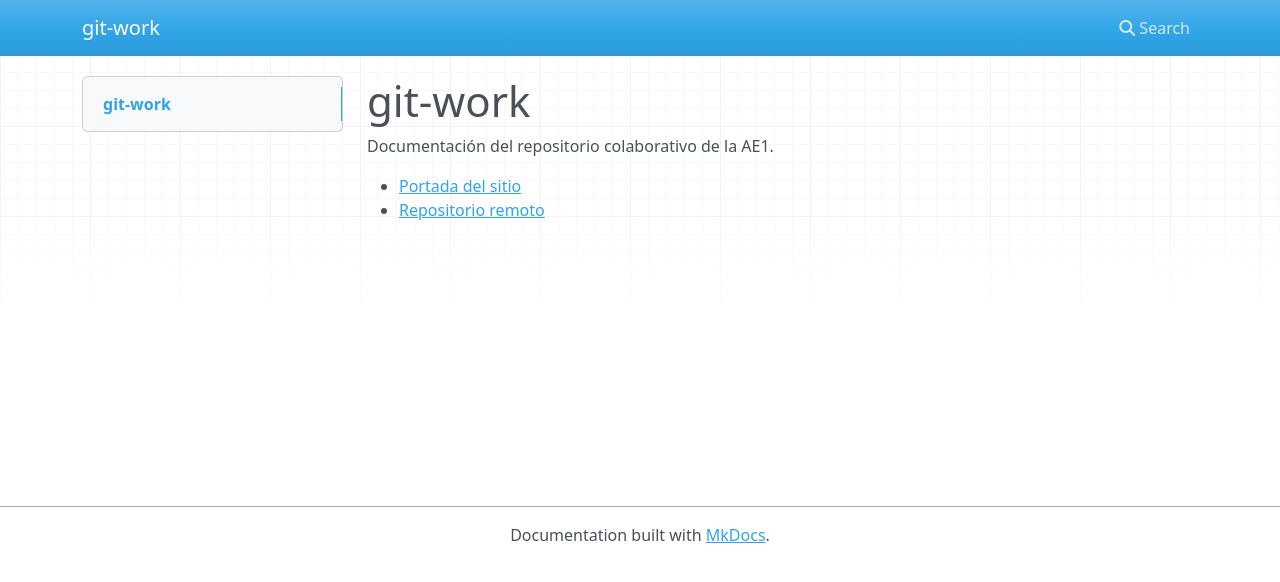
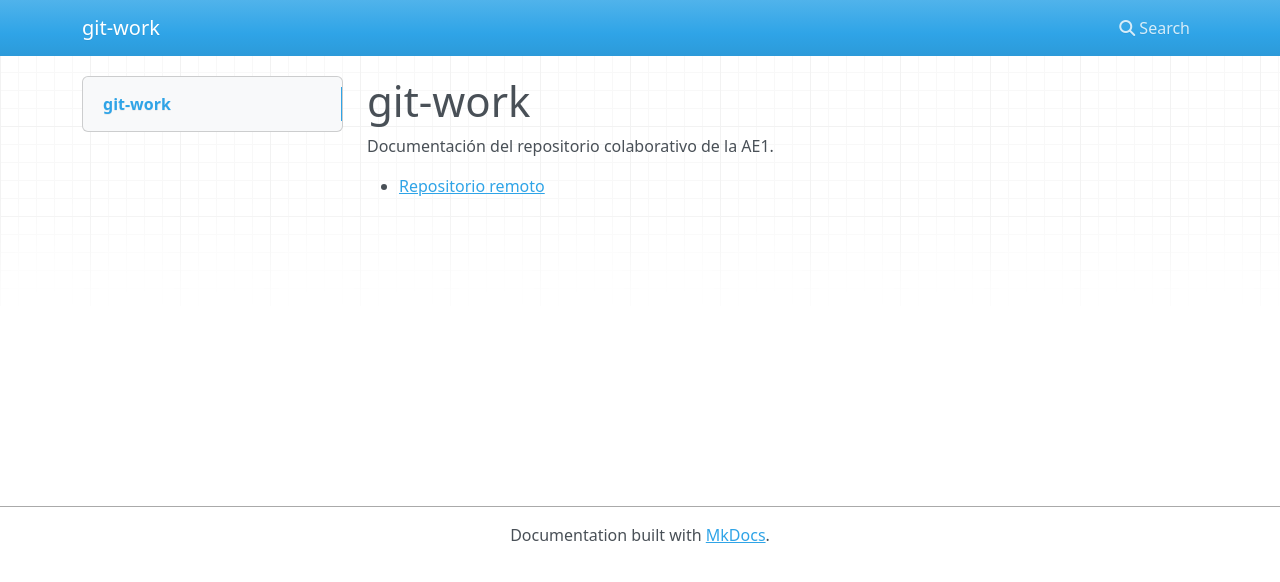
Before and after one commit to manuelgm92/git-work, an MkDocs documentation site: the page built from docs/index.md, in a window 1280 px wide. Shown: the top 582 px of the page. Built offline with MkDocs 1.6.1, drawn with Linux system fonts in a browser that asks for light colours; nearby versions of some CDN libraries.

Commit message:
Soluciona error en la construción de la documentación con MkDocs.
Modifica el contenido de docs/index.md eliminando la línea '- [Portada del sitio](../index.html) ya que MkDocs interpreta estrictamente los archivos dentro de docs/ y considera que ../index.html es un archivo externo dando lugar a error.'

```diff
--- a/docs/index.md
+++ b/docs/index.md
@@ -2,5 +2,4 @@
 
 Documentación del repositorio colaborativo de la AE1.
 
-- [Portada del sitio](../index.html)
 - [Repositorio remoto](https://github.com/manuelgm92/git-work)
```
